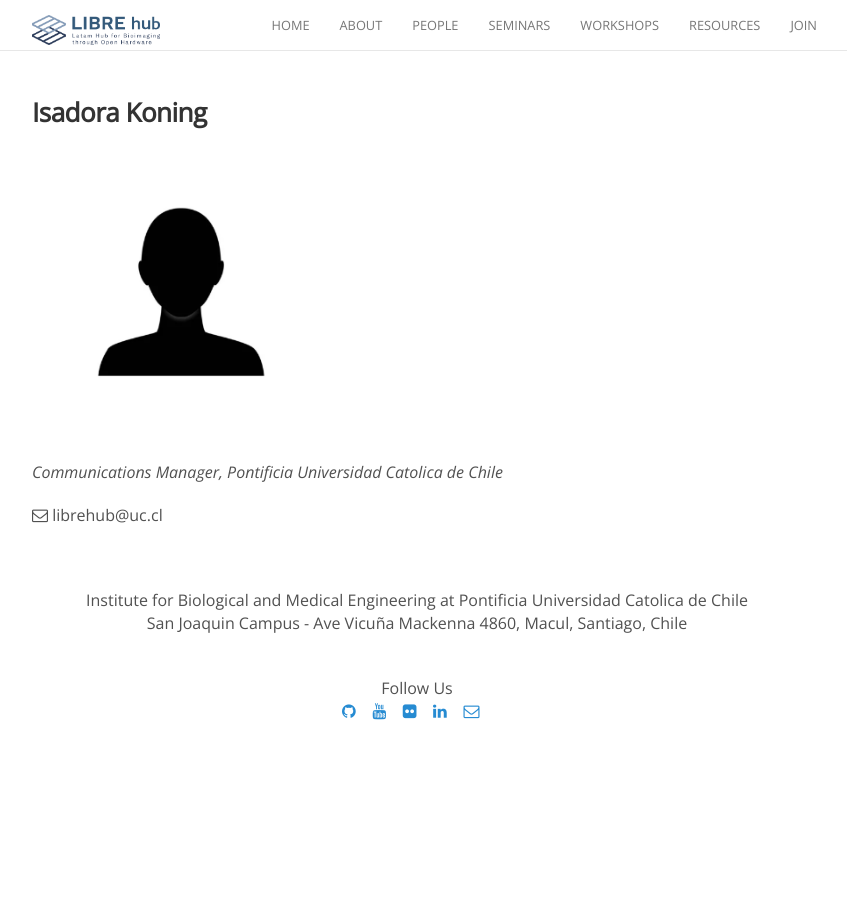
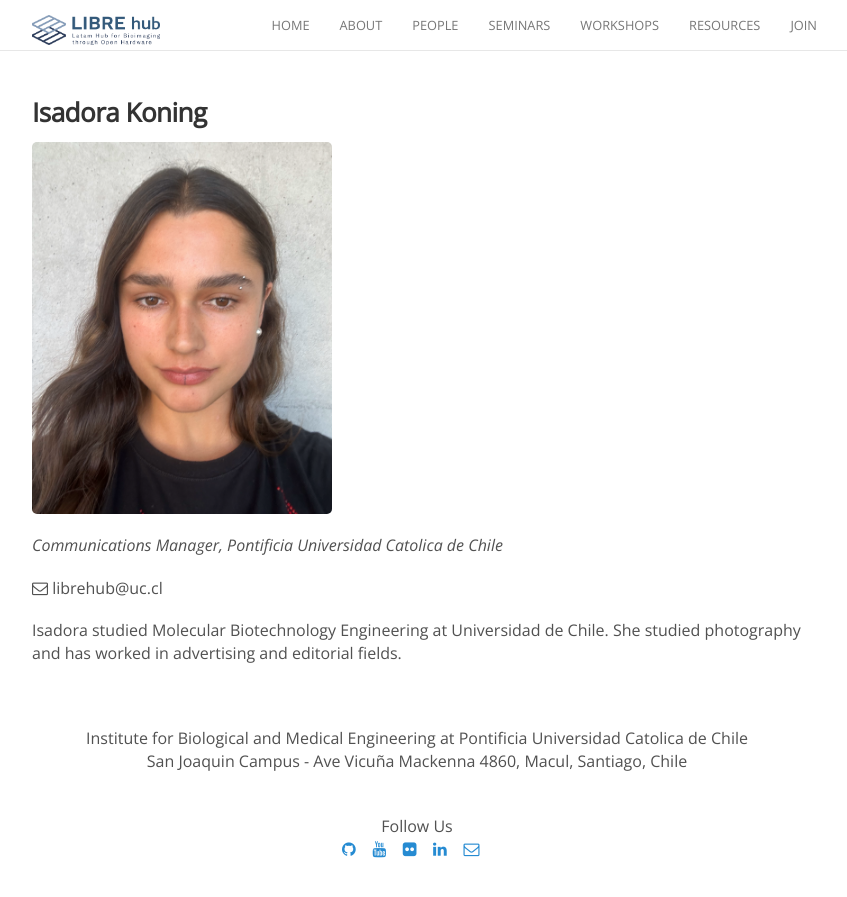
Before and after one commit to LIBREhub/LIBREhub.github.io, a Jekyll site: the page built from _people/isadora_koning.md, in a window 1280 px wide. Shown: the top 897 px of the page, without its empty margins (223-1070 px from the left). Built offline with Jekyll 4.4.1, drawn with Linux system fonts in a browser that asks for light colours; nearby versions of some CDN libraries.

Commit message:
Update Isadora profile

```diff
--- a/_people/isadora_koning.md
+++ b/_people/isadora_koning.md
@@ -1,7 +1,7 @@
 ---
 name: Isadora Koning
 position: communication
-avatar: profile_.png
+avatar: isadora_koning.png
 email:
 ---
 
@@ -10,3 +10,5 @@ email:
 _Communications Manager, Pontificia Universidad Catolica de Chile_<br>
 
 <i class="fa fa-envelope-o"></i> librehub@uc.cl
+
+Isadora studied Molecular Biotechnology Engineering at Universidad de Chile. She studied photography and has worked in advertising and editorial fields.
```
Also changed, not shown: images/people/isadora_koning.png (added).
